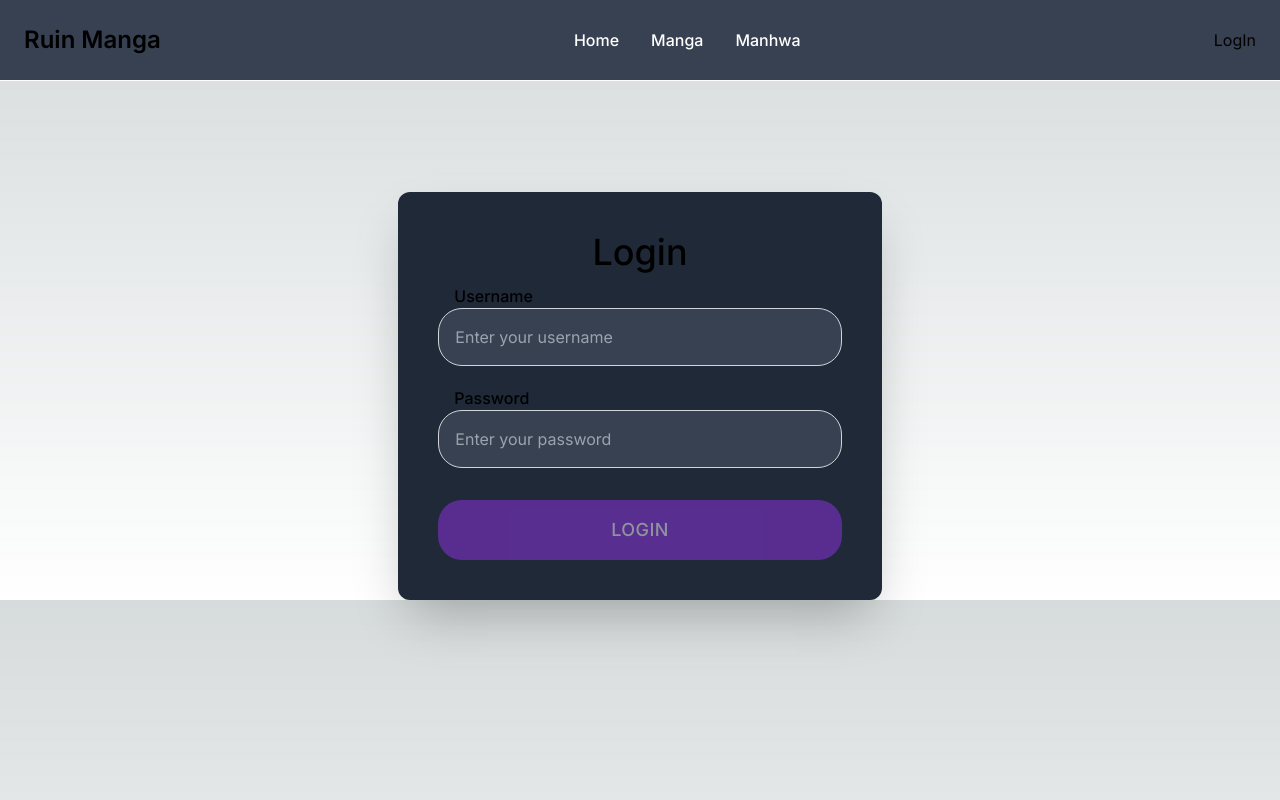
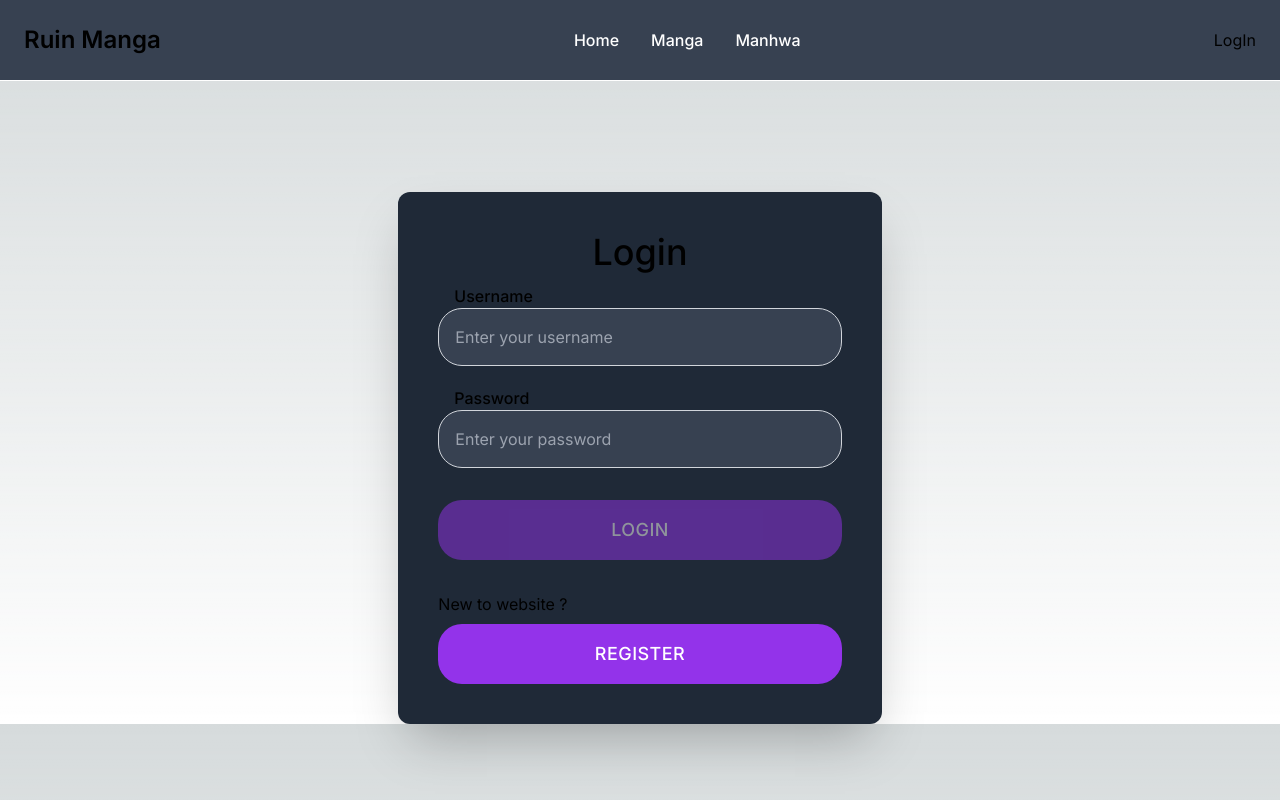
Before and after one commit to tyrell-snyders/ruin-manga, a Next.js app: page /login in a window 1280 px wide. Built offline with nearby package versions, Linux system fonts and the light colour scheme.

Commit message:
fix: login

```diff
--- a/src/app/login/page.tsx
+++ b/src/app/login/page.tsx
@@ -8,12 +8,12 @@ import Cookies from "js-cookie"
 import InputComponent from "@/components/FormElements"
 
 interface FormData {
-    email: string;
+    username: string;
     password: string;
 }
 
 const initForm: FormData = {
-    email: '',
+    username: '',
     password: ''
 }
 
@@ -35,7 +35,7 @@ export default function Login() {
     const [formData, setFormData] = useState(initForm)
 
     const isValid = () => {
-        return formData && formData.email && formData.email.trim() !== ''
+        return formData && formData.username && formData.username.trim() !== ''
             && formData.password && formData.password.trim() !== ''
                 ? true : false
     }
@@ -57,7 +57,6 @@ export default function Login() {
                             <div className="w-full mt-6 mr-0 mb-0 ml-0 relative space-y-8">
                                 {
                                     loginFromControls.map(controlItem =>
-                                            controlItem.componnentType === 'input' ? (
                                             <InputComponent
                                                 key={controlItem.id}
                                                 type={controlItem.type}
@@ -71,7 +70,6 @@ export default function Login() {
                                                     })}
                                                 }
                                             />
-                                        ) : null
                                     )
                                 }
                                 <button
@@ -81,6 +79,14 @@ export default function Login() {
                                 >
                                     Login
                                 </button>
+                                <div className="flex flex-col gap-2">
+                                    <p>New to website ?</p>
+                                    <button className={styles.button}
+                                        onClick={() => router.push('/register')}
+                                    >
+                                        Register
+                                    </button>
+                                </div>
                             </div>
                         </div>
                     </div>
--- a/src/components/FormElements/index.tsx
+++ b/src/components/FormElements/index.tsx
@@ -15,7 +15,7 @@ export default function InputComponent(props: InputComponentProps) {
                 <input
                     placeholder={placeholder}
                     type={type || 'text'}
-                    value={value}
+                    value={value || ''}
                     onChange={onChange}
                     className="border placeholder-gray-400 focus:outline-none focus:border-black w-full pt-4 pr-4 pb-4 pl-4 mr-0 ml-0 text-base block bg-gray-700 border-gray-300 rounded-3xl"
                 />
```
